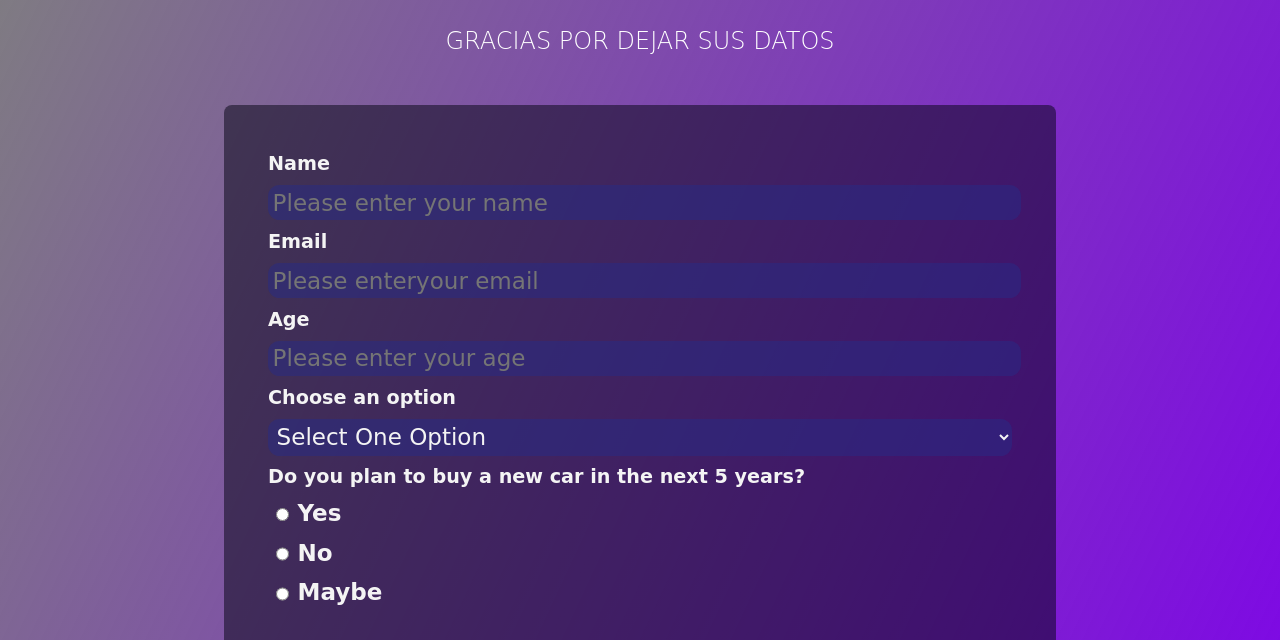
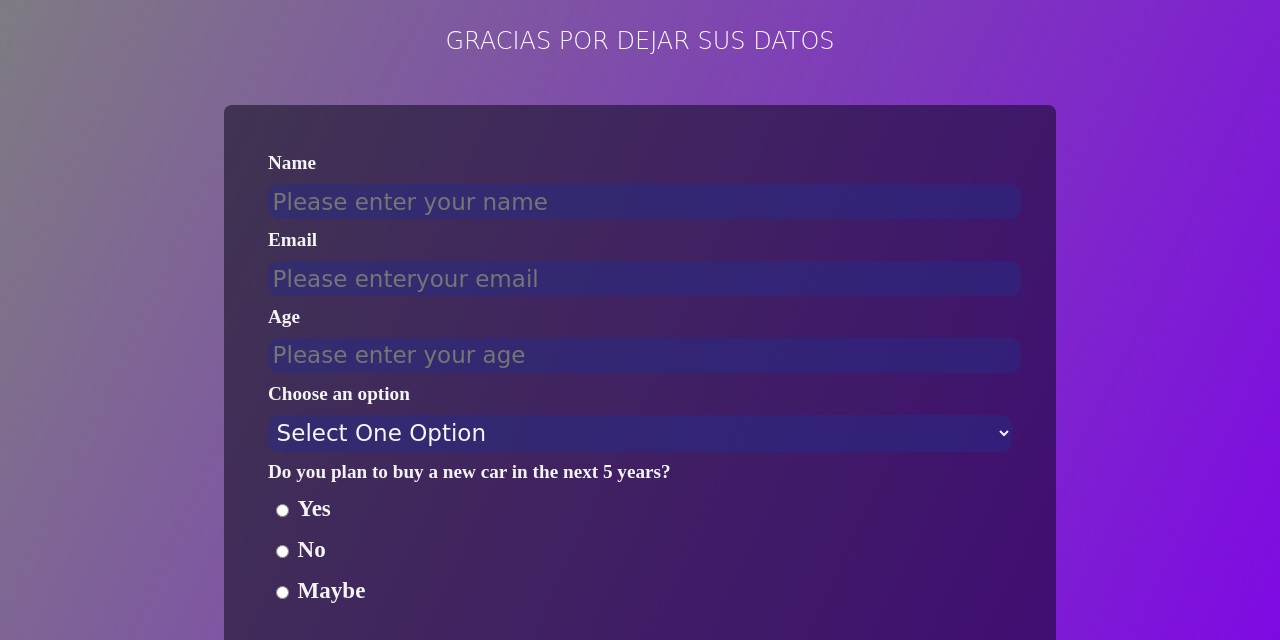
Before and after one commit to ErickLM126/Formulario, a plain HTML site: page index.html in a window 1280 px wide. Shown: the part 124-764 px from the top of the page. Drawn offline with Linux system fonts and the light colour scheme.

Commit message:
se cambio el font-family a times new roman

```diff
--- a/styles.css
+++ b/styles.css
@@ -76,7 +76,7 @@ label {
     display: block;
     margin: 0.5em 0;
     font-size: 1.2em;
-    font-family: 'Italianno', cursive;
+    font-family: 'Italianno', 'Times New Roman', Times, serif ;
     color: rgb(244, 244, 244);
     font-weight: bolder;
 
```
